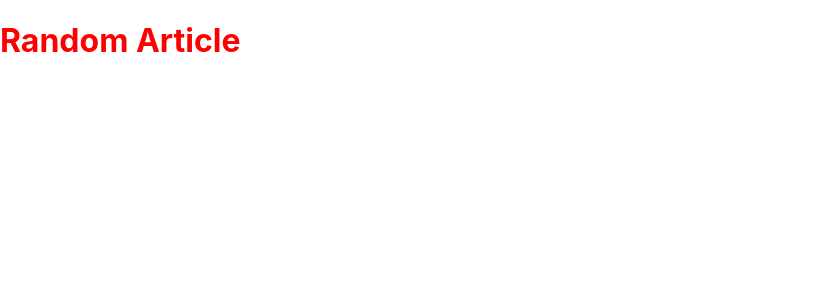
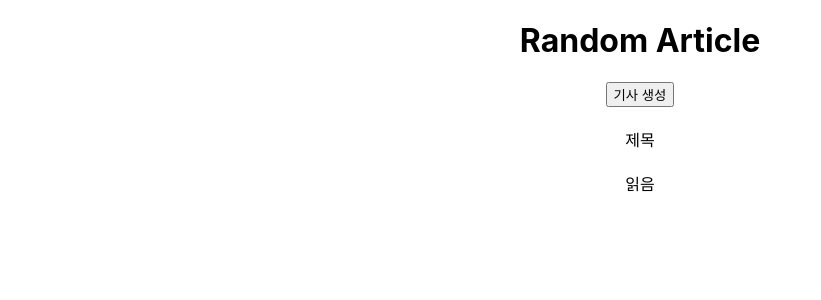
Before and after one commit to bible-highting/RandomArticle, a Next.js app in the folder random-article/: page / in a window 1280 px wide. Shown: the top 300 px of the page, without its empty margins (0-821 px from the left). Built offline with nearby package versions, Linux system fonts and the light colour scheme.

Commit message:
basic markup

```diff
--- a/random-article/src/components/main/main.presenter.tsx
+++ b/random-article/src/components/main/main.presenter.tsx
@@ -3,9 +3,12 @@ import * as s from './main.style';
 export default function MainPageUI() {
   return (
     <>
-      <s.MainTitle>
-        <h1>Random Article</h1>
-      </s.MainTitle>
+      <s.Wrapper>
+        <s.Title>Random Article</s.Title>
+        <s.RandomBtn>기사 생성</s.RandomBtn>
+        <s.Article>제목</s.Article>
+        <s.IsRead>읽음</s.IsRead>
+      </s.Wrapper>
     </>
   );
 }
--- a/random-article/src/components/main/main.style.ts
+++ b/random-article/src/components/main/main.style.ts
@@ -1,5 +1,21 @@
 import styled from '@emotion/styled';
 
-export const MainTitle = styled.div`
-  color: red;
+export const Wrapper = styled.div`
+  max-width: 1200px;
+  margin: 0 auto;
+  text-align: center;
 `;
+
+export const Title = styled.h1``;
+
+export const RandomBtn = styled.button`
+  margin: 0 auto;
+`;
+
+export const Article = styled.div`
+  margin: 20px 0;
+`;
+
+export const IsRead = styled.div`
+  margin: 20px 0;
+`;
```
Also changed, not shown: random-article/src/commons/data/article_data.js (added, +27 -0 lines).
